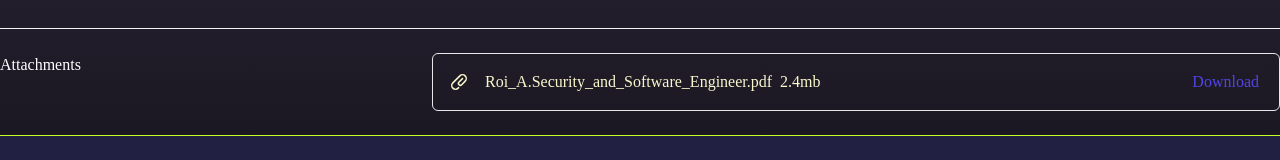
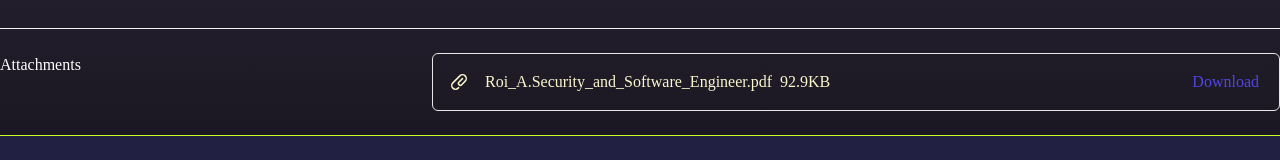
Before and after one commit to TheUnknownSoul/CV-page, a React (Create React App) app: page /CV-page/cv in a window 1280 px wide. Shown: the part 1680-1840 px from the top of the page. Built offline with nearby package versions, Linux system fonts and the light colour scheme; the HTML template or start-up script is replaced by a standard one.

Commit message:
Added CV

```diff
--- a/src/components/CVSection.tsx
+++ b/src/components/CVSection.tsx
@@ -144,11 +144,11 @@ export default function CVSection() {
                                         <div className="ml-4 flex min-w-0 flex-1 gap-2">
                                         <span
                                             className="truncate font-medium">Roi_A.Security_and_Software_Engineer.pdf</span>
-                                            <span className="flex-shrink-0 text-white-400">2.4mb</span>
+                                            <span className="flex-shrink-0 text-white-400">92.9KB</span>
                                         </div>
                                     </div>
                                     <div className="ml-4 flex-shrink-0">
-                                        <a href="/cv/download"
+                                        <a href="https://github.com/TheUnknownSoul/CV-page/cv/Roi_Andrii_Software_and_Security_Engineer.pdf"
                                            className="font-medium text-indigo-600 hover:text-indigo-500">
                                             Download
                                         </a>
```
Also changed, not shown: 1 other file (tests, documents, lock files or other folders).
